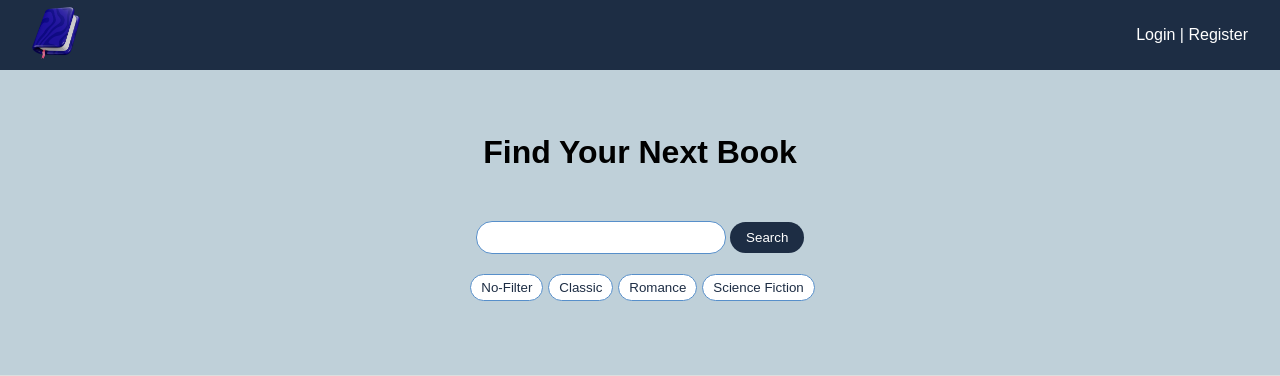
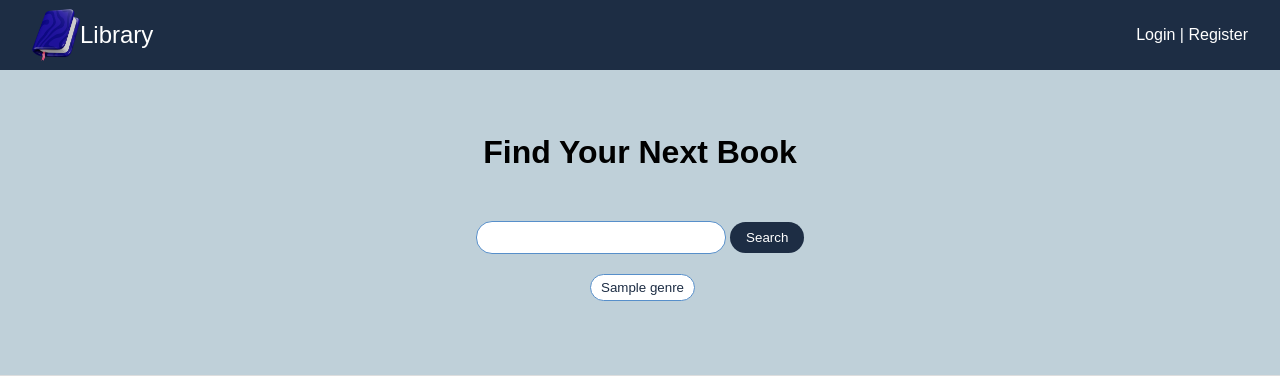
Before and after one commit to LuigiOdinson/Library-Management-System, a Node server app: template views/books.ejs in a window 1280 px wide. Shown: the top 376 px of the page. Run offline with Node 20, Linux system fonts and the light colour scheme; the template is opened without the code that fills it: most values are stand-ins (such as "Sample title", 1, 10 or a date in 2020).

Commit message:
connected filter-tag names to database. added book covers

```diff
--- a/public/css/books.css
+++ b/public/css/books.css
@@ -83,7 +83,7 @@
     margin: 10px;
     margin-bottom: 0;
     border-radius: 1rem;
-    overflow: hidden;
+
 }
 .book-cover img {
     width: 100%;
--- a/public/css/header.css
+++ b/public/css/header.css
@@ -21,3 +21,8 @@
 .book-icon {
   width: 3rem;
 }
+.icon-section {
+  display: flex;
+  align-items: center;
+  font-size: 1.5rem;
+}
--- a/server.js
+++ b/server.js
@@ -17,8 +17,9 @@ app.use(session({
 app.get('/books', async (req, res) => {
   const {searchInput, genreFilter} = req.query
   const books = await db.get_books(searchInput, genreFilter)
+  const genres = await db.get_genres()
   const user = req.session.user
-  res.render('books.ejs', {books, user})
+  res.render('books.ejs', {books, user, genres})
 })
 
 app.get('/books/:id', async (req, res) => {
--- a/views/books.ejs
+++ b/views/books.ejs
@@ -20,10 +20,10 @@
       </div>
 
       <div class="filter-section">
-        <button type="button" name="genreFilter" data-genre="No-Filter" class="filter-tag">No-Filter</button>
-        <button type="button" name="genreFilter" data-genre="Classic" class="filter-tag">Classic</button>
-        <button type="button" name="genreFilter" data-genre="Romance" class="filter-tag">Romance</button>
-        <button type="button" name="genreFilter" data-genre="Science Fiction" class="filter-tag">Science Fiction</button>
+        <% genres.forEach(genre => { %>
+          <button type="button" name="genreFilter" data-genre="<%= genre.genre_name %>"
+            class="filter-tag"><%= genre.genre_name %></button>
+        <% }) %>
       </div>
     </form>
   </div>
@@ -31,9 +31,8 @@
   <div class="books-grid">
     <% books.forEach(book => { %>
       <a href="/books/<%= book.id %>" class="book">
-        <div class="book-cover">
-          <img src="https://covers.openlibrary.org/b/title/<%= book.book_name %>-L.jpg" alt="">
-        </div>
+        <img src="/images/book-covers/<%= encodeURIComponent(book.book_name) %>.jpg"
+        alt="" class="book-cover">
         <div class="book-info">
           <h2><%= book.book_name %></h2>
           <p>by: <%= book.author_name %> </p>
--- a/views/partials/header.ejs
+++ b/views/partials/header.ejs
@@ -1,6 +1,7 @@
 <div class="header">
-  <a href="/books">
+  <a href="/books" class="icon-section">
     <img src="/images/book-icon-blue.png" alt="book-icon" class="book-icon">
+    Library
   </a>
   <% if (user) { %>
     <div>
--- a/views/singleBook.ejs
+++ b/views/singleBook.ejs
@@ -10,7 +10,7 @@
   <%- include('partials/header', {user}) %>
 
   <div class="book-card">
-    <img src="https://m.media-amazon.com/images/I/81TLiZrasVL._SL1500_.jpg" alt="" class="book-cover">
+    <img src="/images/book-covers/<%= encodeURIComponent(book.book_name) %>.jpg" alt="" class="book-cover">
     <div class="book-content">
       <h2><%= book.book_name %></h2>
       <p>by <%= book.author_name %> </p>
```
Also changed, not shown: data/database.js (+10 -3 lines), public/images/They Both Die At The End by Adam Silvera.jpeg (deleted), 1 other file.
